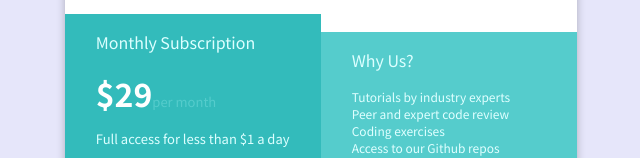
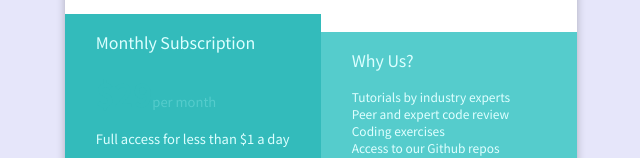
Before and after one commit to joaolucas2012/price-grid-for-training, a React (Create React App) app: page / in a window 1280 px wide. Shown: the part 305-463 px from the top of the page, without its empty margins (319-959 px from the left). Built offline with nearby package versions, Linux system fonts and the light colour scheme.

Commit message:
feat: fix style

```diff
--- a/src/components/Card.css
+++ b/src/components/Card.css
@@ -19,7 +19,7 @@
   margin-top: 5%;
 }
 
-.card-bottom h1{
+.card-bottom h2{
   color: white;
 }
 
```
